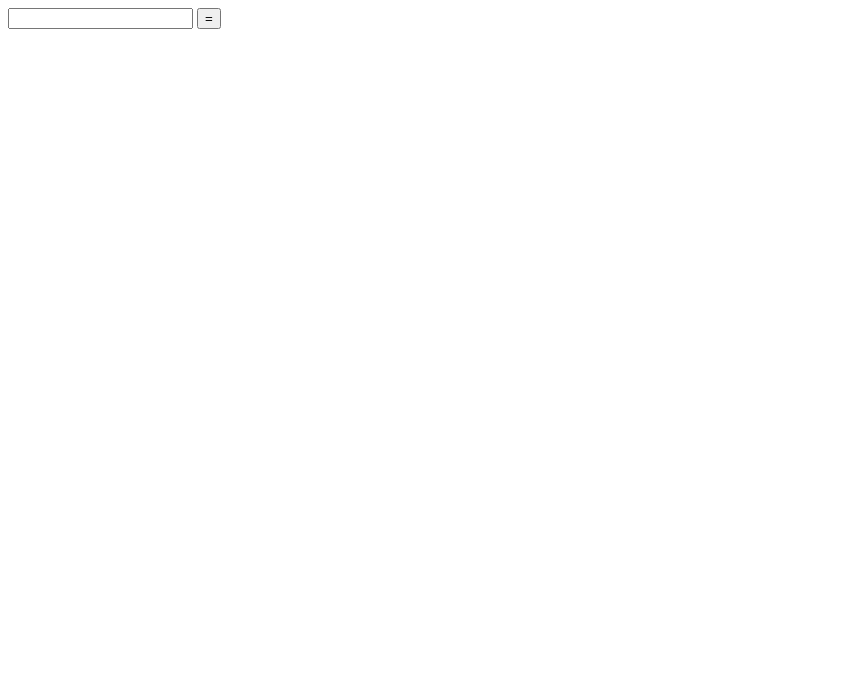
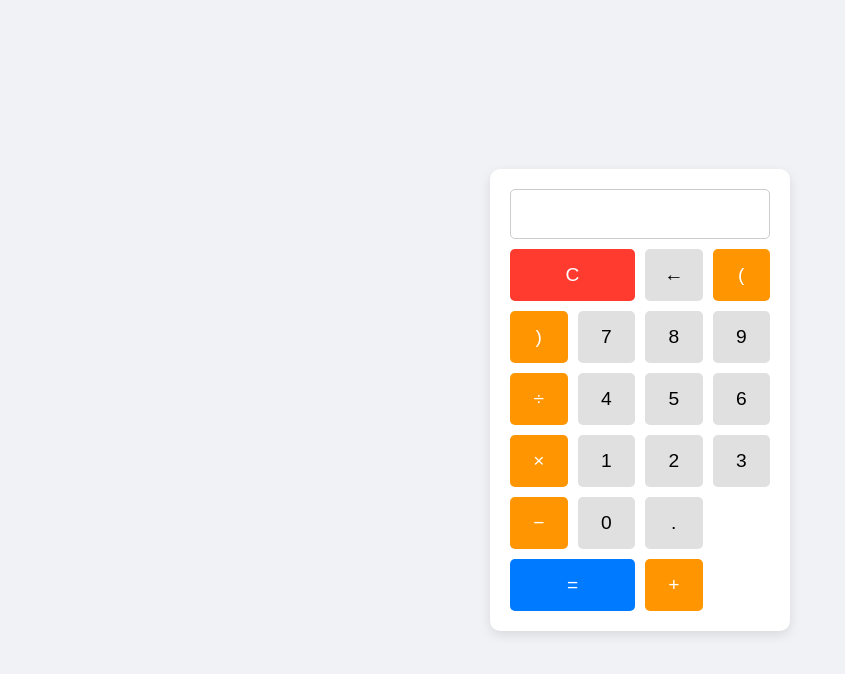
Before and after one commit to swar071005/App-notification, a plain HTML site: page index.html in a window 1280 px wide. Shown: the whole page, without its empty margins (0-845 px from the left). Drawn offline with Linux system fonts and the light colour scheme.

Commit message:
index.html

```diff
--- a/index.html
+++ b/index.html
@@ -3,25 +3,140 @@
 <html lang="en">
 <head>
   <meta charset="UTF-8">
-	<title>
-		Python Calculator
-	</title>
+  <title>Web Calculator</title>
+  <style>
+    body {
+      display: flex;
+      height: 100vh;
+      justify-content: center;
+      align-items: center;
+      background: #f0f2f5;
+      margin: 0;
+      font-family: sans-serif;
+    }
+    .calculator {
+      background: #ffffff;
+      padding: 20px;
+      border-radius: 10px;
+      box-shadow: 0 4px 12px rgba(0,0,0,0.1);
+      width: 260px;
+    }
+    #display {
+      width: 100%;
+      height: 50px;
+      font-size: 1.5rem;
+      text-align: right;
+      padding: 0 10px;
+      box-sizing: border-box;
+      margin-bottom: 10px;
+      border: 1px solid #ccc;
+      border-radius: 5px;
+    }
+    .buttons {
+      display: grid;
+      grid-template-columns: repeat(4, 1fr);
+      grid-gap: 10px;
+    }
+    .btn {
+      padding: 15px;
+      font-size: 1.2rem;
+      border: none;
+      border-radius: 5px;
+      cursor: pointer;
+      background: #e0e0e0;
+      transition: background 0.2s;
+    }
+    .btn.operator { background: #ff9500; color: #fff; }
+    .btn.equal    { background: #007aff; color: #fff; grid-column: span 2; }
+    .btn.clear    { background: #ff3b30; color: #fff; grid-column: span 2; }
+    .btn:hover    { background: #d4d4d4; }
+    .btn.operator:hover { background: #e08900; }
+    .btn.equal:hover    { background: #0060c9; }
+    .btn.clear:hover    { background: #c12b25; }
+  </style>
   <script>
-		function calculate()
-		{
+    function appendToDisplay(val) {
+      const d = document.getElementById("display");
+      d.value += val;
+    }
+
+    function clearDisplay() {
+      document.getElementById("display").value = "";
+    }
+
+    function deleteLast() {
+      const d = document.getElementById("display");
+      d.value = d.value.slice(0, -1);
+    }
+
+    function calculate() {
       let expression = document.getElementById("display").value;
       fetch('/calculate', {
         method: 'POST',
         headers: { 'Content-Type': 'application/json' },
-                body: JSON.stringify({ expression: expression })
+        body: JSON.stringify({ expression })
       })
-            .then(response => response.json())
-            .then(data => document.getElementById("display").value = data.result);
+      .then(res => res.json())
+      .then(data => {
+        if (data.error) {
+          alert("Error: " + data.error);
+          return;
         }
+        document.getElementById("display").value = data.result;
+      })
+      .catch(err => {
+        console.error(err);
+        alert("Calculation failed.");
+      });
+    }
+
+    // Optional: handle keyboard input
+    document.addEventListener("keydown", e => {
+      const allowed = "0123456789+-*/.()";
+      if (allowed.includes(e.key)) {
+        appendToDisplay(e.key);
+      } else if (e.key === "Enter") {
+        calculate();
+      } else if (e.key === "Backspace") {
+        deleteLast();
+      } else if (e.key === "Escape") {
+        clearDisplay();
+      }
+    });
   </script>
 </head>
 <body>
-    <input type="text" id="display">
-    <button onclick="calculate()">=</button>
+
+  <div class="calculator">
+    <input type="text" id="display" readonly />
+
+    <div class="buttons">
+      <button class="btn clear"    onclick="clearDisplay()">C</button>
+      <button class="btn"          onclick="deleteLast()">←</button>
+      <button class="btn operator" onclick="appendToDisplay('(')">(</button>
+      <button class="btn operator" onclick="appendToDisplay(')')">)</button>
+
+      <button class="btn" onclick="appendToDisplay('7')">7</button>
+      <button class="btn" onclick="appendToDisplay('8')">8</button>
+      <button class="btn" onclick="appendToDisplay('9')">9</button>
+      <button class="btn operator" onclick="appendToDisplay('/')">÷</button>
+
+      <button class="btn" onclick="appendToDisplay('4')">4</button>
+      <button class="btn" onclick="appendToDisplay('5')">5</button>
+      <button class="btn" onclick="appendToDisplay('6')">6</button>
+      <button class="btn operator" onclick="appendToDisplay('*')">×</button>
+
+      <button class="btn" onclick="appendToDisplay('1')">1</button>
+      <button class="btn" onclick="appendToDisplay('2')">2</button>
+      <button class="btn" onclick="appendToDisplay('3')">3</button>
+      <button class="btn operator" onclick="appendToDisplay('-')">−</button>
+
+      <button class="btn" onclick="appendToDisplay('0')">0</button>
+      <button class="btn" onclick="appendToDisplay('.')">.</button>
+      <button class="btn equal" onclick="calculate()">=</button>
+      <button class="btn operator" onclick="appendToDisplay('+')">+</button>
+    </div>
+  </div>
+
 </body>
 </html>
```
Lines whose indentation alone changed are shown as unchanged.
